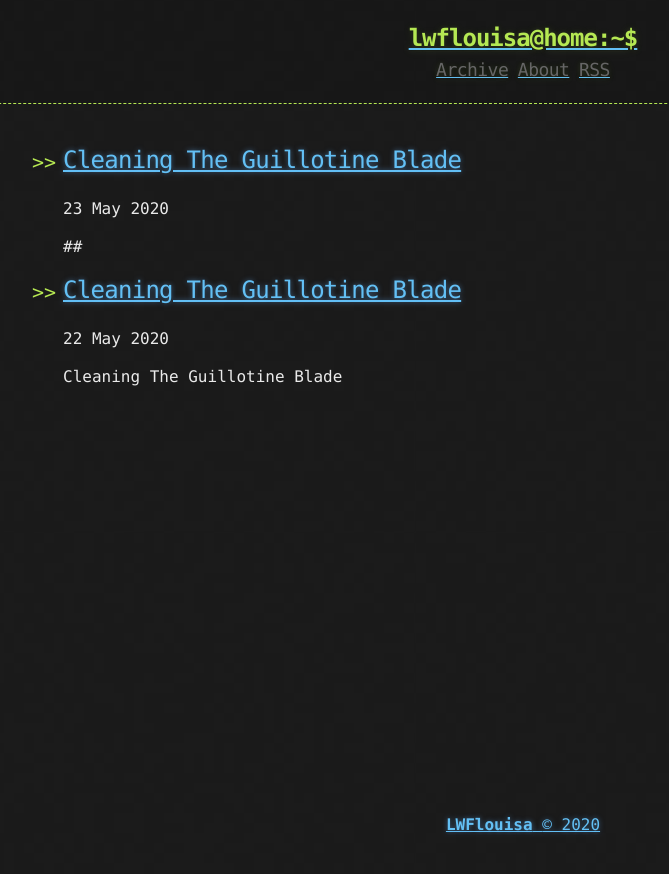
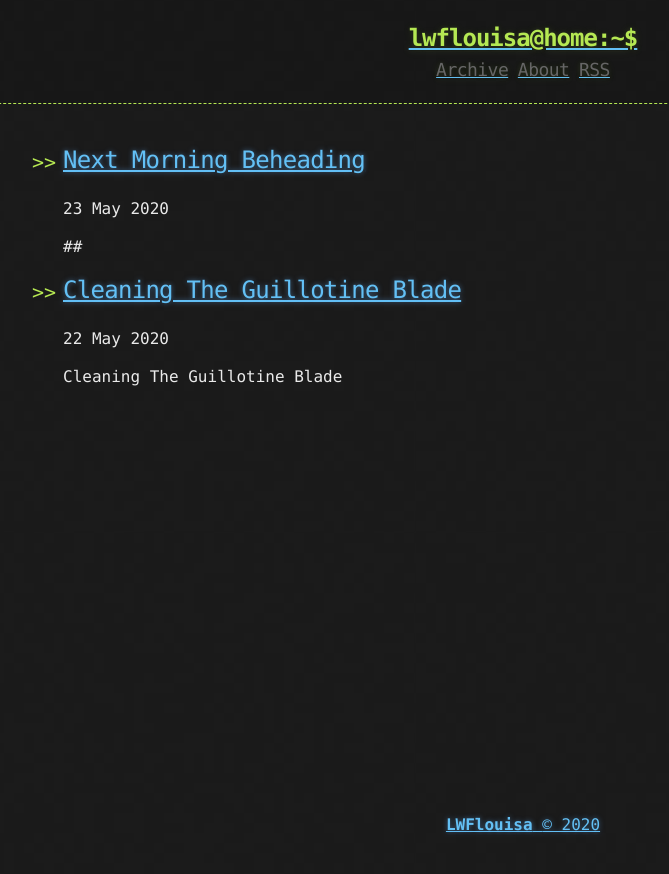
Before and after one commit to LWFlouisa/uploadedfairyOldSynd, a Jekyll site: the page built from index.html, in a window 1280 px wide. Shown: the top 874 px of the page, without its empty margins (117-786 px from the left). Built offline with Jekyll 4.4.1, drawn with Linux system fonts in a browser that asks for light colours; the list of posts is cut into pages by our own code.

Commit message:
Update 2020-5-23-nextmorningbeheading.md

```diff
--- a/_posts/2020-5-23-nextmorningbeheading.md
+++ b/_posts/2020-5-23-nextmorningbeheading.md
@@ -1,5 +1,5 @@
 ---
-title: Cleaning The Guillotine Blade
+title: Next Morning Beheading
 published: true
 ---
 ##
```
